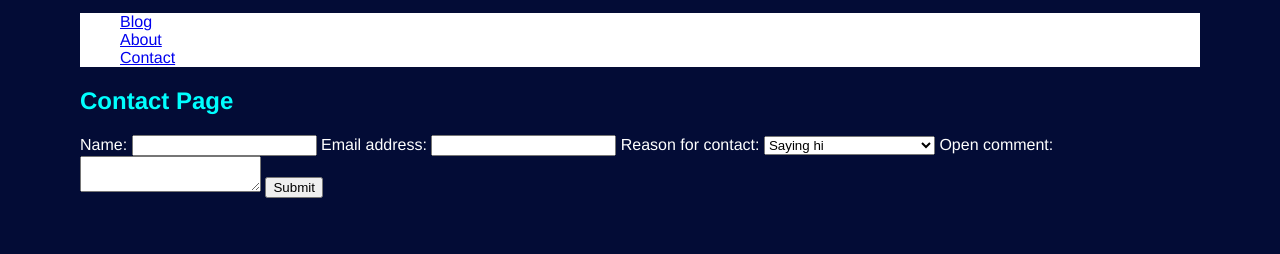
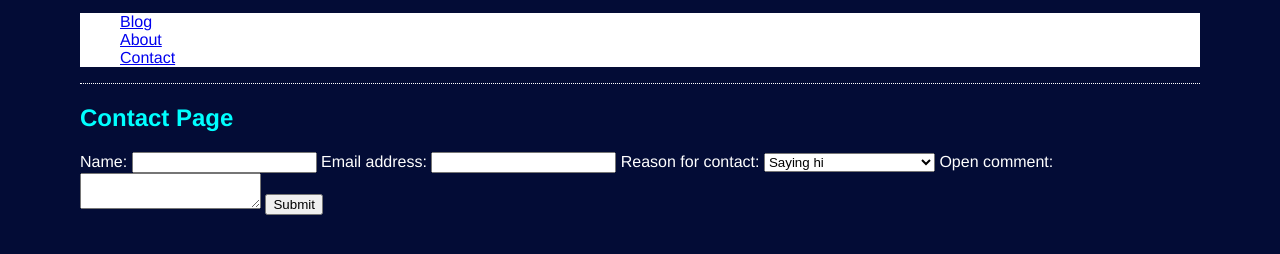
Before and after one commit to tjacobs2802/mi349_blog, a plain HTML site: page contact.html in a window 1280 px wide. Shown: the part 186-440 px from the top of the page. Drawn offline with Linux system fonts and the light colour scheme.

Commit message:
formatted about and contact

```diff
--- a/contact.html
+++ b/contact.html
@@ -20,7 +20,7 @@
             </ul>
         </nav>
     </section>
-    <section>
+    <section id="contact">
         <h2>Contact Page</h2>
         <form>
             <label> Name:
--- a/style.css
+++ b/style.css
@@ -28,6 +28,14 @@ h3{
     border-top: 1px dotted #fff;
 }
 
+#about{
+    border-top: 1px dotted #fff;
+}
+
+#contact{
+    border-top: 1px dotted #fff;
+}
+
 .blog-post{
     border-bottom: 1px dotted #fff;
 }
```
Also changed, not shown: about.html (+3 -0 lines).
